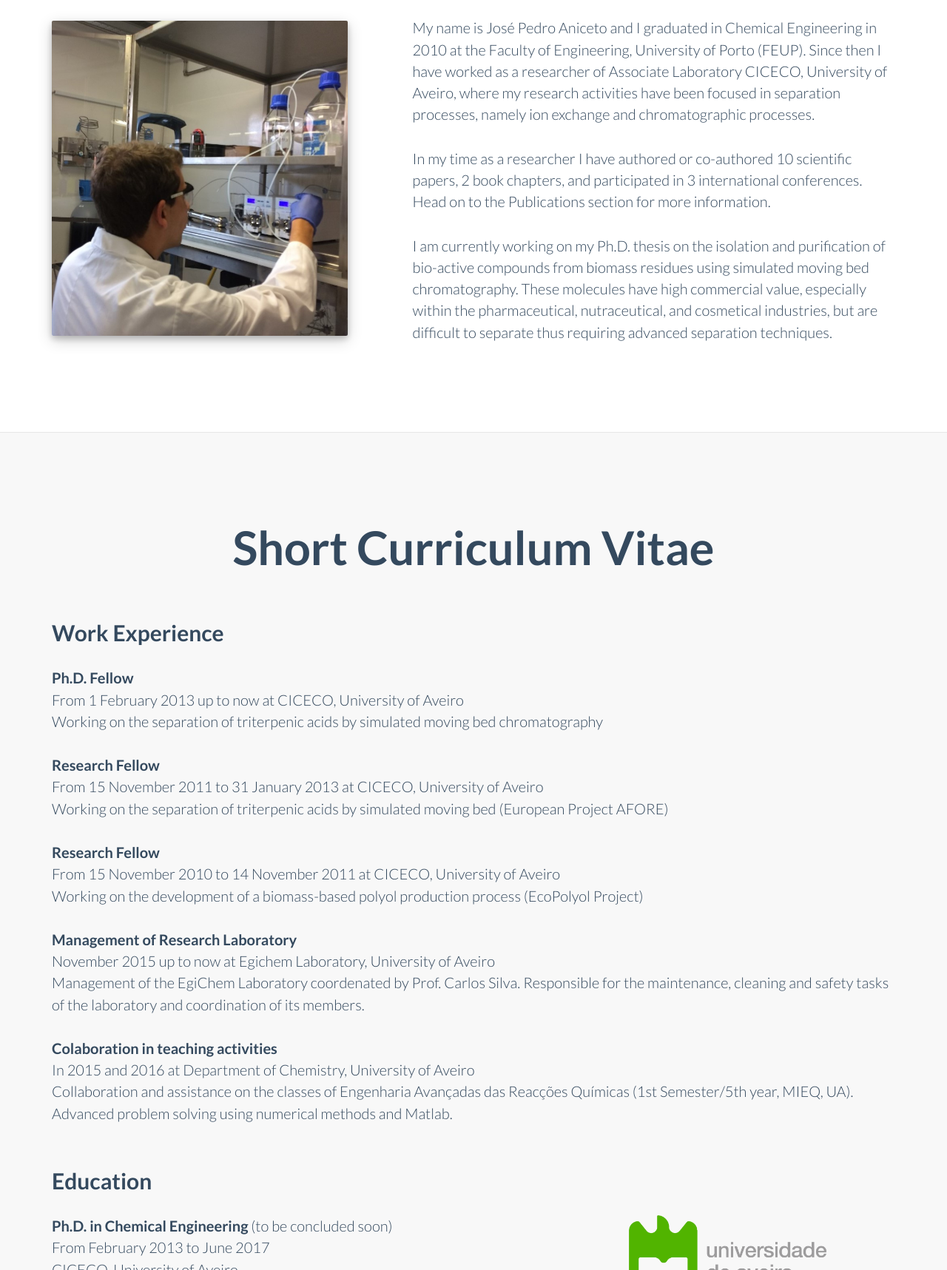
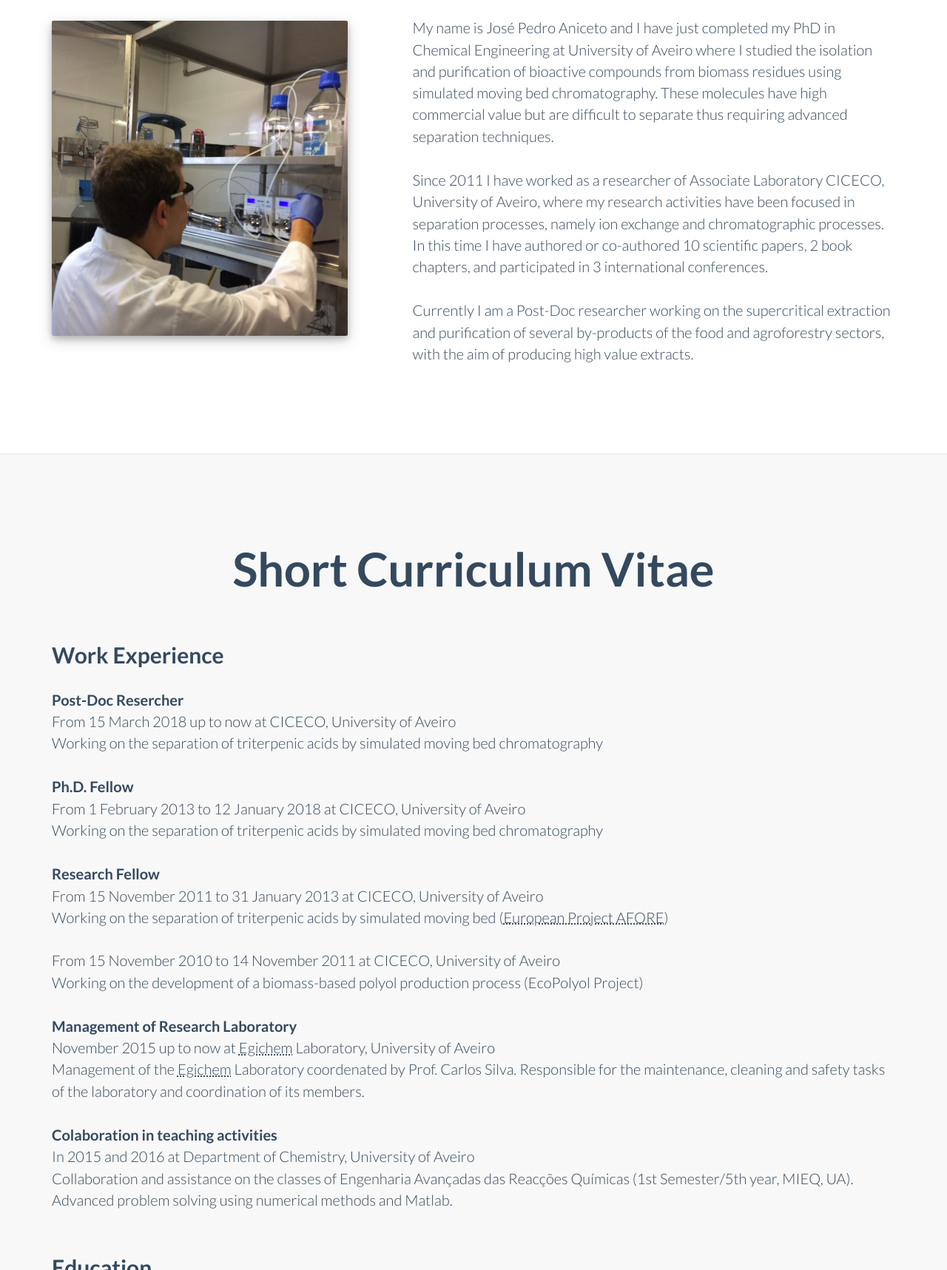
Before and after one commit to jAniceto/flatty, a plain HTML site: page index.html in a window 1280 px wide. Shown: the part 1083-2800 px from the top of the page at 74% size. Drawn offline with Linux system fonts and the light colour scheme; files whose address does not match are found by name.

Commit message:
Updated info

```diff
--- a/css/style-tweaks.css
+++ b/css/style-tweaks.css
@@ -1,6 +1,11 @@
 /*General pourpose*/
 .pull-up {
   margin-top: -20px;
+}
+
+.textLink {
+  text-decoration-line: underline;
+  text-decoration-style: dotted;
 }
 
 /*Landing Page*/
--- a/index.html
+++ b/index.html
@@ -51,7 +51,7 @@
 		<div class="col-xs-12 text-center abcen1">
       <div id="photoframe" class="wow fadeIn hidden-xs" data-wow-delay="0.4s"></div>
 			<h1 class="h1_home wow fadeIn" data-wow-delay="0.4s">José Aniceto</h1>
-			<h3 class="h3_home wow fadeIn" data-wow-delay="0.6s">Chemical Engeneering</h3>
+			<h3 class="h3_home wow fadeIn" data-wow-delay="0.6s">PhD in Chemical Engeneering</h3>
 			<ul class="list-inline intro-social-buttons">
 				<li><a href="CV José Aniceto.pdf" target="_blank" class="btn btn-lg mybutton_cyano wow fadeIn" data-wow-delay="0.8s"><span class="network-name">Download CV</span></a></li>
 				<li id="download" ><a href="#screen" class="btn btn-lg mybutton_standard wow swing wow fadeIn" data-wow-delay="0.8s"><span class="network-name">Publications</span></a></li>
@@ -107,9 +107,9 @@
         </div>
 
         <div class="col-sm-7 wow fadeInRightBig" data-animation-delay="200">
-          <p class="lead">My name is José Pedro Aniceto and I graduated in Chemical Engineering in 2010 at the Faculty of Engineering, University of Porto (FEUP). Since then I have worked as a researcher of Associate Laboratory CICECO, University of Aveiro, where my research activities have been focused in separation processes, namely ion exchange and chromatographic processes.</p>
-          <p class="lead">In my time as a researcher I have authored or co-authored <span id="counter-articles-"></span> scientific papers, <span id="counter-chapters-"></span> book chapters, and participated in <span id="counter-communications-"></span> international conferences. Head on to the Publications section for more information.</p>
-          <p class="lead">I am currently working on my Ph.D. thesis on the isolation and purification of bio-active compounds from biomass residues using simulated moving bed chromatography. These molecules have high commercial value, especially within the pharmaceutical, nutraceutical, and cosmetical industries, but are difficult to separate thus requiring advanced separation techniques.</p>
+          <p class="lead">My name is José Pedro Aniceto and I have just completed my PhD in Chemical Engineering at University of Aveiro where I studied the isolation and purification of bioactive compounds from biomass residues using simulated moving bed chromatography. These molecules have high commercial value but are difficult to separate thus requiring advanced separation techniques.</p>
+          <p class="lead">Since 2011 I have worked as a researcher of Associate Laboratory CICECO, University of Aveiro, where my research activities have been focused in separation processes, namely ion exchange and chromatographic processes. In this time I have authored or co-authored <span id="counter-articles-"></span> scientific papers, <span id="counter-chapters-"></span> book chapters, and participated in <span id="counter-communications-"></span> international conferences.</p>
+          <p class="lead">Currently I am a Post-Doc researcher working on the supercritical extraction and purification of several by-products of the food and agroforestry sectors, with the aim of producing high value extracts.</p>
         </div>
 		  </div>
 	  </div>
@@ -130,22 +130,23 @@
             <div class="col-md-12 wow fadeInLeftBig"  data-animation-delay="200" >
               <h3 class="section-heading">Work Experience</h3>
               <!-- <div class="sub-title lead3"></div> -->
+              <p class="lead"><strong>Post-Doc Resercher</strong><br>
+              From 15 March 2018 up to now at CICECO, University of Aveiro<br>
+              Working on the separation of triterpenic acids by simulated moving bed chromatography</p>
 
               <p class="lead"><strong>Ph.D. Fellow</strong><br>
-        			From 1 February 2013 up to now at CICECO, University of Aveiro<br>
+        			From 1 February 2013 to 12 January 2018 at CICECO, University of Aveiro<br>
         			Working on the separation of triterpenic acids by simulated moving bed chromatography</p>
 
       				<p class="lead"><strong>Research Fellow</strong><br>
       				From 15 November 2011 to 31 January 2013 at CICECO, University of Aveiro<br>
-      				Working on the separation of triterpenic acids by simulated moving bed (<a href="http://cordis.europa.eu/project/rcn/94657_en.html">European Project AFORE<a/>)</p>
-
-      				<p class="lead"><strong>Research Fellow</strong><br>
-      				From 15 November 2010 to 14 November 2011 at CICECO, University of Aveiro<br>
-      				Working on the development of a biomass-based polyol production process (EcoPolyol Project)</p>
+              Working on the separation of triterpenic acids by simulated moving bed (<a class="textLink" href="http://cordis.europa.eu/project/rcn/94657_en.html" target="_blank">European Project AFORE<a/>)<br><br>
+              From 15 November 2010 to 14 November 2011 at CICECO, University of Aveiro<br>
+              Working on the development of a biomass-based polyol production process (EcoPolyol Project)</p>
 
               <p class="lead"><strong>Management of Research Laboratory</strong><br>
-      				November 2015 up to now at Egichem Laboratory, University of Aveiro<br>
-      				Management of the EgiChem Laboratory coordenated by Prof. Carlos Silva. Responsible for the maintenance, cleaning and safety tasks of the laboratory and coordination of its members.</p>
+      				November 2015 up to now at <a class="textLink" href="http://www.egichem.com/" target="_blank">Egichem</a> Laboratory, University of Aveiro<br>
+      				Management of the <a class="textLink" href="http://www.egichem.com/" target="_blank">Egichem</a> Laboratory coordenated by Prof. Carlos Silva. Responsible for the maintenance, cleaning and safety tasks of the laboratory and coordination of its members.</p>
 
               <p class="lead"><strong>Colaboration in teaching activities</strong><br>
       				In 2015 and 2016 at Department of Chemistry, University of Aveiro<br>
@@ -162,8 +163,8 @@
             <div class="col-md-12">
               <div class="row pull-up">
                 <div class="col-md-8 wow fadeInLeftBig" data-animation-delay="200">
-                  <p class="lead"><strong>Ph.D. in Chemical Engineering</strong> (to be concluded soon)<br>
-                  From February 2013 to June 2017<br>
+                  <p class="lead"><strong>Ph.D. in Chemical Engineering</strong><br>
+                  From February 2013 to 12 January 2018<br>
                   CICECO, University of Aveiro<br></p>
                 </div>
                 <div class="col-md-4 wow fadeInRightBig hidden-xs" data-animation-delay="200"><img class="img-responsive educ-logo" src="images/ua-logo.png" alt=""></div>
@@ -275,7 +276,7 @@
             <div class="col-md-10 wow fadeInRightBig" data-animation-delay="200">
               <p class="pub-tag">Journal Article</p>
               <p class="lead">
-                <a href="" target="_blank">JPS Aniceto, IS Azenha, FMJ Domingues, A Mendes, CM Silva, Design and optimization of a simulated moving bed unit for the separation of betulinic, oleanolic and ursolic acids mixtures: experimental and modeling studies, <em>Separation and Purification Technology</em>, 2017, in press.</a>
+                <a href="https://www.sciencedirect.com/science/article/pii/S1383586617314193" target="_blank">JPS Aniceto, IS Azenha, FMJ Domingues, A Mendes, CM Silva, Design and optimization of a simulated moving bed unit for the separation of betulinic, oleanolic and ursolic acids mixtures: experimental and modeling studies, <em>Separation and Purification Technology</em>, 2018, 192 401-411.</a>
               </p>
             </div>
           </div>
@@ -499,7 +500,7 @@
 				<div class="col-md-5 col-md-push-1 address">
 					<address>
 					<h3>Office Location</h3>
-					<p class="lead"><a href="">Egichem Laboratory<br>
+					<p class="lead"><a href="http://www.egichem.com/">Egichem Laboratory<br>
 					Technological Laboratory Complex<br>
 					University of Aveiro<br>
           Campus Universitário de Santiago<br>
@@ -526,18 +527,13 @@
         <div class="row">
           <div class="col-md-7">
             <h3 class="footer-title"></h3>
-            <!-- <p>Vuoi ricevere news su altri template?<br/>
-              Visita Andrea Galanti.it e vedrai tutte le news riguardanti nuovi Theme!<br/>
-              Go to: <a  href="http://andreagalanti.it" target="_blank">andreagalanti.it</a>
-            </p> -->
           </div>
 
           <div class="col-md-5">
             <div class="footer-banner">
               <h3 class="footer-title">José Aniceto</h3>
               <ul>
-                <li>PhD Student in Chemical Enginering</li>
-                <li>Egichem Group</li>
+                <li>Post-Doc Researcher @ <a class="" href="http://www.egichem.com/" target="_blank">Egichem</a> Group</li>
                 <li>CICECO - Aveiro Institute of Materials</li>
                 <li>University of Aveiro</li>
               </ul>
```
